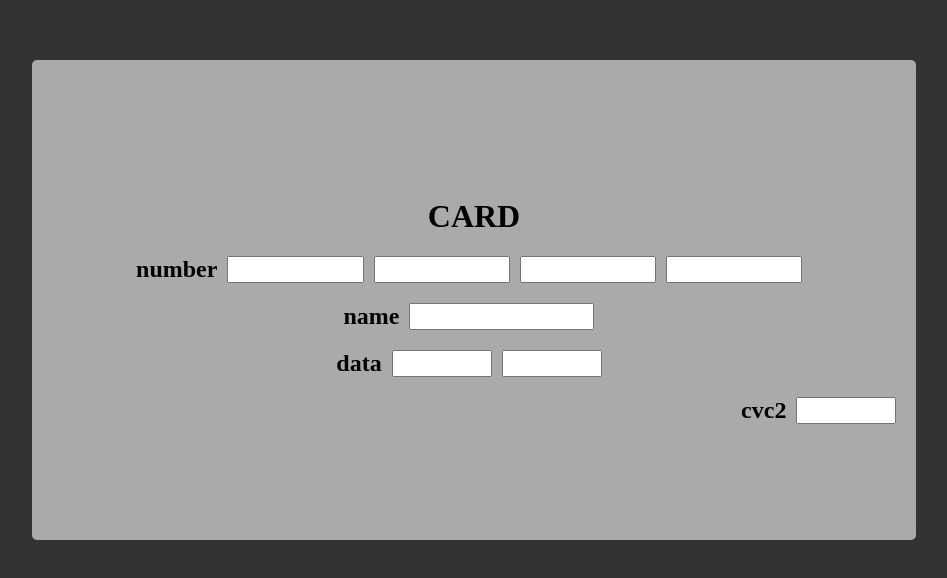
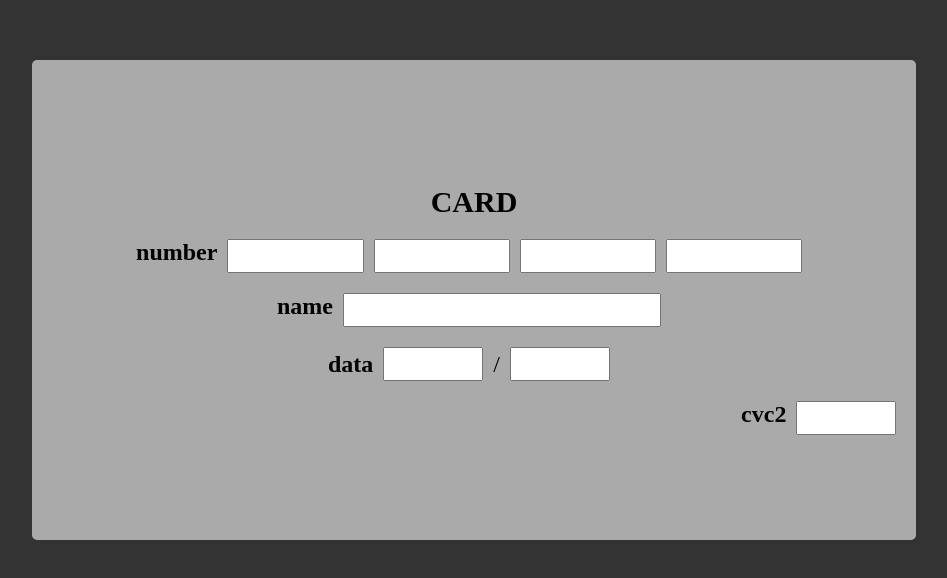
Before and after one commit to praktikum-hack/repo, a plain HTML site: page index.html in a window 1280 px wide. Shown: the part 108-686 px from the top of the page, without its empty margins (166-1113 px from the left). Drawn offline with Linux system fonts and the light colour scheme.

Commit message:
update html

```diff
--- a/index.css
+++ b/index.css
@@ -1,5 +1,6 @@
 * {
 	box-sizing: border-box;
+	font-size: 24px;
 }
 
 html, body {
@@ -55,7 +56,12 @@ input {
 
 .card__data {
 	display: flex;
+	align-items: center;
 	margin-bottom: 20px;
+}
+
+.card__data span {
+	margin-right: 10px;
 }
 
 .card__data-block {
@@ -81,4 +87,5 @@ input {
 
 .card__title {
 	text-transform: uppercase;
+	font-size: 30px;
 }
--- a/index.html
+++ b/index.html
@@ -50,6 +50,7 @@
 				<div class="card__data-block">
 					<input type="text">
 				</div>
+				<span>/</span>
 				<div class="card__data-block">
 					<input type="text">
 				</div>
```
